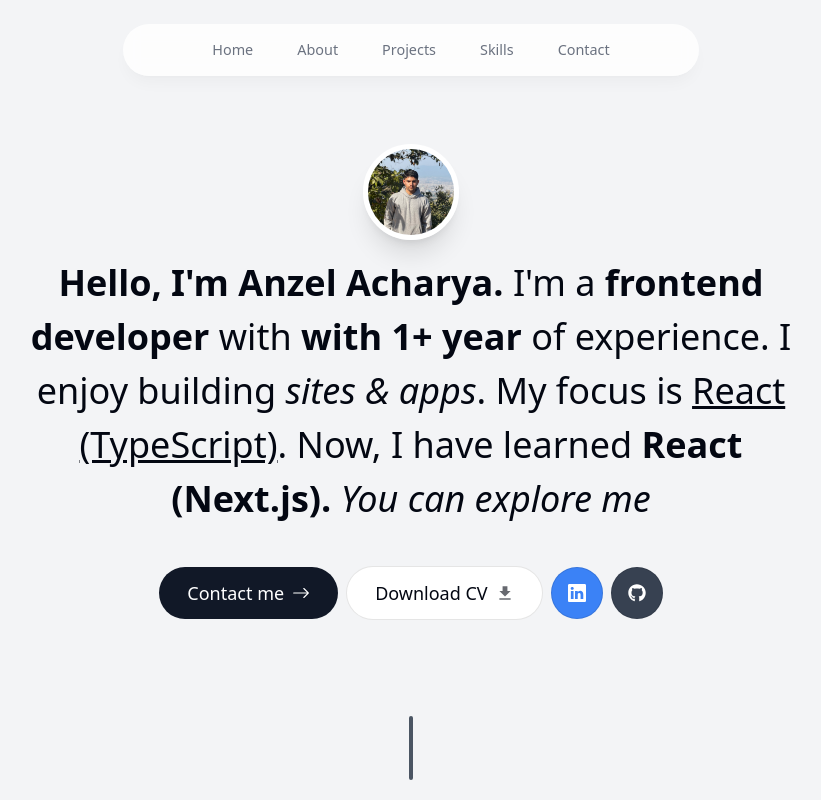
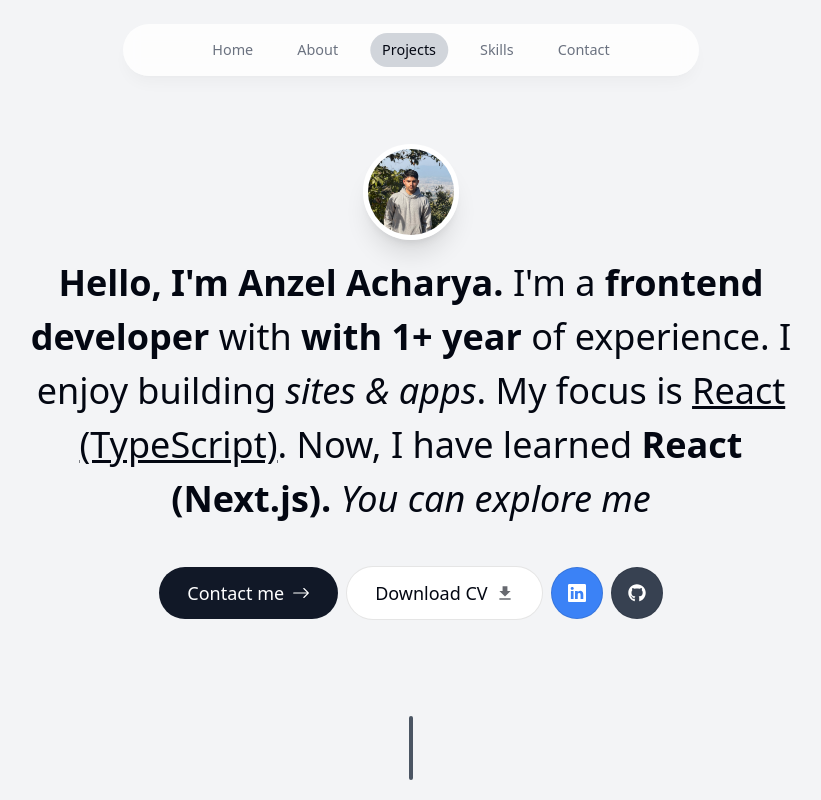
Before and after one commit to Anzzy07/my-portfolio, a Next.js app: page / in a window 1280 px wide. Shown: the top 800 px of the page, without its empty margins (229-1050 px from the left). Built offline with nearby package versions, Linux system fonts and the light colour scheme.

Commit message:
nav context management & smooth scrolling

```diff
--- a/app/layout.tsx
+++ b/app/layout.tsx
@@ -2,6 +2,7 @@ import type { Metadata } from "next";
 import { Geist } from "next/font/google";
 import "./globals.css";
 import Header from "@/components/header";
+import ActiveSectionContextProvider from "@/context/activeContext";
 
 const geistSans = Geist({
   variable: "--font-geist-sans",
@@ -19,12 +20,14 @@ export default function RootLayout({
   children: React.ReactNode;
 }>) {
   return (
-    <html lang="en">
+    <html lang="en" className="!scroll-smooth">
       <body
         className={`${geistSans.variable} bg-gray-100 text-gray-950 relative pt-28 sm:pt-36`} //:bg-gray-900 dark:text-gray-50 dark:text-opacity-90 dark
       >
-        <Header />
-        {children}
+        <ActiveSectionContextProvider>
+          <Header />
+          {children}
+        </ActiveSectionContextProvider>
       </body>
     </html>
   );
--- a/components/about.tsx
+++ b/components/about.tsx
@@ -4,14 +4,18 @@ import React from "react";
 import { motion } from "framer-motion";
 
 import SectionHeading from "./section-heading";
+import { useSectionInView } from "@/lib/hooks";
 
 export default function About() {
+  const { ref } = useSectionInView("About");
   return (
     <motion.section
       className="mb-28 max-w-[45rem] text-center leading-8 sm:mb-40 scroll-mt-28"
       initial={{ opacity: 0, y: 100 }}
       animate={{ opacity: 1, y: 0 }}
       transition={{ delay: 0.175 }}
+      id="about"
+      ref={ref}
     >
       <SectionHeading>About Me</SectionHeading>
       <p className="mb-3">
--- a/components/header.tsx
+++ b/components/header.tsx
@@ -4,8 +4,12 @@ import React from "react";
 import { motion } from "framer-motion";
 import { links } from "@/lib/data";
 import Link from "next/link";
+import clsx from "clsx";
+import { useActiveSectionContext } from "@/context/activeContext";
 
 export default function Header() {
+  const { activeSection, setActiveSection, setTimeOfLastClick } =
+    useActiveSectionContext();
   return (
     <header className="z-[999] relative">
       <motion.div
@@ -18,16 +22,37 @@ export default function Header() {
         <ul className="flex w-[22rem] flex-wrap items-center justify-center gap-y-1 text-[0.9rem] font-medium text-gray-500 sm:w-[initial] sm:flex-nowrap sm:gap-5">
           {links.map((link) => (
             <motion.li
-              className="h-3/4 flex items-center justify-center"
+              className="h-3/4 flex items-center justify-center relative"
               key={link.hash}
               initial={{ y: -100, opacity: 0 }}
               animate={{ y: 0, opacity: 1 }}
             >
               <Link
-                className="flex w-full items-center justify-center px-3 py-3 hover:text-gray-900 transition"
+                className={clsx(
+                  "flex w-full items-center justify-center px-3 py-3 hover:text-gray-950 transition",
+                  {
+                    "text-gray-950": activeSection === link.name,
+                  }
+                )}
                 href={link.hash}
+                onClick={() => {
+                  setActiveSection(link.name);
+                  setTimeOfLastClick(Date.now());
+                }}
               >
                 {link.name}
+
+                {link.name === activeSection && (
+                  <motion.span
+                    className="bg-gray-300 rounded-full absolute inset-0 -z-10"
+                    layoutId="activeIndex"
+                    transition={{
+                      type: "spring",
+                      stiffness: 380,
+                      damping: 30,
+                    }}
+                  ></motion.span>
+                )}
               </Link>
             </motion.li>
           ))}
--- a/components/intro.tsx
+++ b/components/intro.tsx
@@ -3,16 +3,24 @@
 import Image from "next/image";
 import React from "react";
 import { motion } from "framer-motion";
-
-import Pic from "@/public/portfolio.jpg";
 import Link from "next/link";
 import { BsArrowRight, BsLinkedin } from "react-icons/bs";
 import { IoMdDownload } from "react-icons/io";
 import { FaGithub } from "react-icons/fa";
 
+import Pic from "@/public/portfolio.jpg";
+import { useSectionInView } from "@/lib/hooks";
+import { useActiveSectionContext } from "@/context/activeContext";
+
 export default function Intro() {
+  const { ref } = useSectionInView("Home", 0.5);
+  const { setActiveSection, setTimeOfLastClick } = useActiveSectionContext();
   return (
-    <section className="mb-28 max-w-[50rem] text-center sm:mb-0 scroll-mt-[100rem]">
+    <section
+      id="home"
+      ref={ref}
+      className="mb-28 max-w-[50rem] text-center sm:mb-0 scroll-mt-[100rem]"
+    >
       <div className="flex items-center justify-center">
         <div className="relative">
           <motion.div
@@ -59,6 +67,10 @@ export default function Intro() {
         <Link
           href="#contact"
           className="group bg-gray-900 text-white px-7 py-3 flex items-center gap-2 rounded-full outline-none focus:scale-110 hover:scale-110 hover:bg-gray-950 active:scale-105 transition"
+          onClick={() => {
+            setActiveSection("Contact");
+            setTimeOfLastClick(Date.now());
+          }}
         >
           Contact me
           <span className="group-hover:rotate-90 duration-300">
--- a/components/projects.tsx
+++ b/components/projects.tsx
@@ -1,11 +1,16 @@
+"use client";
+
 import React from "react";
+
 import SectionHeading from "./section-heading";
 import { projectsData } from "@/lib/data";
 import Project from "./project";
+import { useSectionInView } from "@/lib/hooks";
 
 export default function Projects() {
+  const { ref } = useSectionInView("Projects", 0.4);
   return (
-    <section className="scroll-mt-28 mb-28">
+    <section className="scroll-mt-28 mb-28" id="projects" ref={ref}>
       <SectionHeading>My Projects</SectionHeading>
       <div>
         {projectsData.map((project, i) => (
--- /dev/null
+++ b/context/activeContext.tsx
@@ -0,0 +1,50 @@
+"use client";
+
+import type { SectionName } from "@/lib/types";
+import React, { useState, createContext, useContext } from "react";
+
+type ActiveSectionContextProviderProps = {
+  children: React.ReactNode;
+};
+
+type ActiveSectionContextType = {
+  activeSection: SectionName;
+  setActiveSection: React.Dispatch<React.SetStateAction<SectionName>>;
+  timeOfLastClick: number;
+  setTimeOfLastClick: React.Dispatch<React.SetStateAction<number>>;
+};
+
+export const ActiveSectionContext =
+  createContext<ActiveSectionContextType | null>(null);
+
+export default function ActiveSectionContextProvider({
+  children,
+}: ActiveSectionContextProviderProps) {
+  const [activeSection, setActiveSection] = useState<SectionName>("Home");
+  const [timeOfLastClick, setTimeOfLastClick] = useState(0);
+
+  return (
+    <ActiveSectionContext.Provider
+      value={{
+        activeSection,
+        setActiveSection,
+        timeOfLastClick,
+        setTimeOfLastClick,
+      }}
+    >
+      {children}
+    </ActiveSectionContext.Provider>
+  );
+}
+
+export function useActiveSectionContext() {
+  const context = useContext(ActiveSectionContext);
+
+  if (context === null) {
+    throw new Error(
+      "useActiveSectionContext must be used within an ActiveSectionContextProvider"
+    );
+  }
+
+  return context;
+}
--- /dev/null
+++ b/lib/hooks.ts
@@ -0,0 +1,21 @@
+import { useActiveSectionContext } from "@/context/activeContext";
+import { useEffect } from "react";
+import { useInView } from "react-intersection-observer";
+import type { SectionName } from "./types";
+
+export function useSectionInView(sectionName: SectionName, threshold = 0.75) {
+  const { ref, inView } = useInView({
+    threshold,
+  });
+  const { setActiveSection, timeOfLastClick } = useActiveSectionContext();
+
+  useEffect(() => {
+    if (inView && Date.now() - timeOfLastClick > 1000) {
+      setActiveSection(sectionName);
+    }
+  }, [inView, setActiveSection, timeOfLastClick, sectionName]);
+
+  return {
+    ref,
+  };
+}
--- /dev/null
+++ b/lib/types.ts
@@ -0,0 +1,3 @@
+import { links } from "./data";
+
+export type SectionName = (typeof links)[number]["name"];
--- a/package.json
+++ b/package.json
@@ -9,11 +9,13 @@
     "lint": "next lint"
   },
   "dependencies": {
+    "clsx": "^2.1.1",
     "framer-motion": "^11.18.1",
     "next": "15.1.5",
     "react": "^19.0.0",
     "react-dom": "^19.0.0",
-    "react-icons": "^5.4.0"
+    "react-icons": "^5.4.0",
+    "react-intersection-observer": "^9.15.0"
   },
   "devDependencies": {
     "@eslint/eslintrc": "^3",
```
Also changed, not shown: 1 other file (tests, documents, lock files or other folders).
